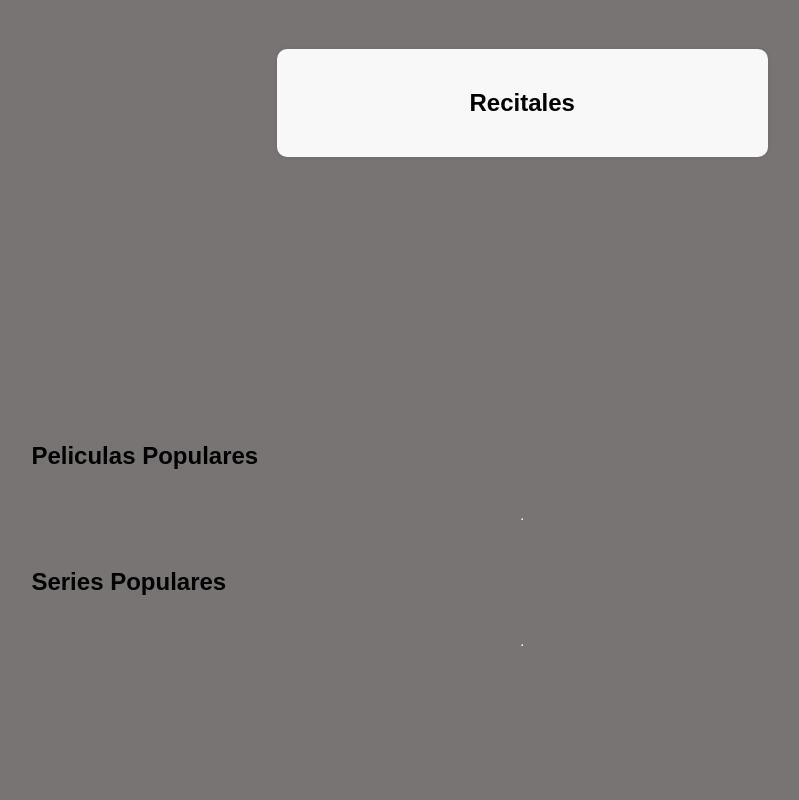
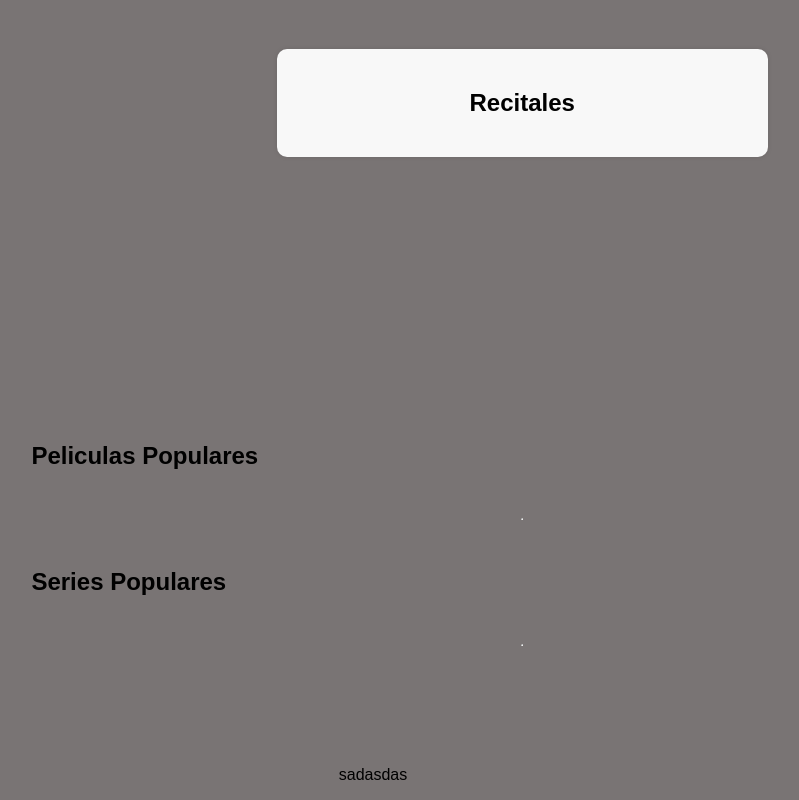
Before and after one commit to NahWe/primer, a plain HTML site: page index.html in a window 1280 px wide. Shown: the part 2180-2980 px from the top of the page, without its empty margins (267-1066 px from the left). Before the commit the page ends 2930 px from the top, so only its background shows below. Drawn offline with Linux system fonts and the light colour scheme.

Commit message:
agregue el parrafo

```diff
--- a/index.html
+++ b/index.html
@@ -196,7 +196,7 @@
             <a href="usuario.html"><i class="fa-solid fa-user fa-2xs"></i></a>
         </div>
     </nav>
-
+<p>sadasdas</p>
     <script src="js/main.js"></script>
 </body>
 
```
